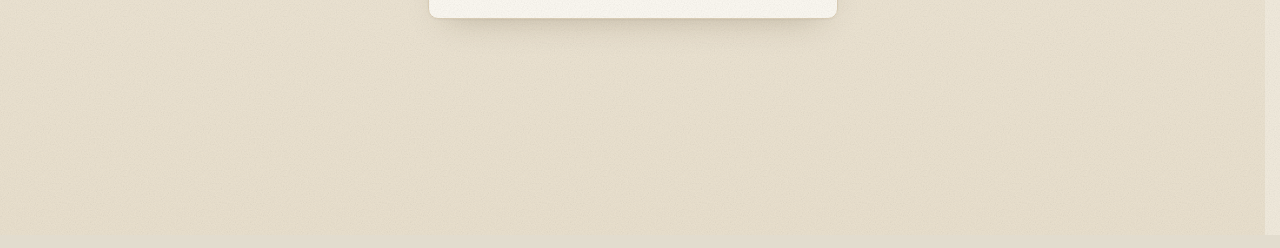
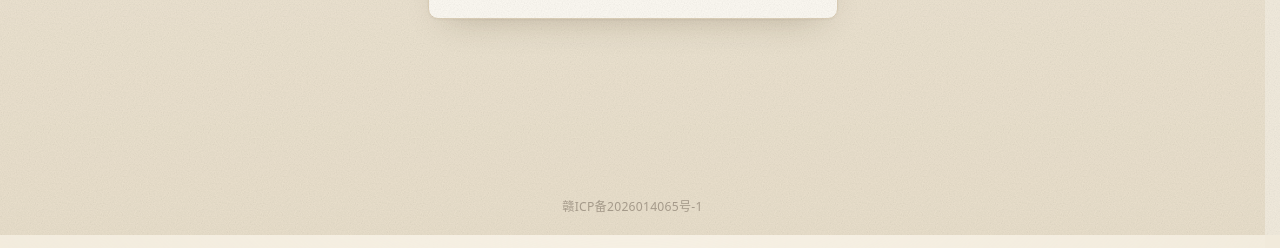
Before and after one commit to ZzzzRyan/FuncQBank, a FastAPI app: page /login in a window 1280 px wide. Shown: the part 565-813 px from the top of the page. Run offline with FastAPI, Linux system fonts and the light colour scheme.

Commit message:
feat: add beian

```diff
--- a/app/static/app.css
+++ b/app/static/app.css
@@ -84,6 +84,9 @@ html[data-theme="dark"] .option.wrong .lab { color: #15131a; }
 
 body {
   margin: 0;
+  display: flex;
+  flex-direction: column;
+  min-height: 100vh;
   font-family: var(--font-serif);
   font-size: 18px;
   line-height: 1.7;
@@ -427,6 +430,17 @@ textarea { resize: vertical; line-height: 1.6; }
 .auth-card { width: 100%; max-width: 410px; }
 .auth-card .brand { font-size: 1.8rem; justify-content: center; margin-bottom: 4px; }
 .auth-card .tag { text-align: center; color: var(--ink-3); font-family: var(--font-sans); font-size: .9rem; margin-bottom: 24px; }
+.beian {
+  text-align: center; padding: 26px 18px 30px;
+  margin-top: auto;
+  font-family: var(--font-sans); font-size: .76rem; letter-spacing: .02em;
+}
+.beian a {
+  color: var(--ink-3); text-decoration: none; opacity: .72;
+  transition: opacity .12s, color .12s;
+}
+.beian a:hover { opacity: 1; color: var(--ink-2); }
+
 .alert { font-family: var(--font-sans); font-size: .9rem; padding: 10px 14px; border-radius: var(--radius-sm); margin-bottom: 16px; }
 .alert.err { background: var(--red-soft); color: var(--red); border: 1px solid color-mix(in srgb, var(--red) 30%, var(--line)); }
 .alert.info { background: var(--blue-soft); color: var(--blue-deep); border: 1px solid color-mix(in srgb, var(--blue) 25%, var(--line)); }
--- /dev/null
+++ b/app/templates/_beian.html
@@ -0,0 +1,3 @@
+<footer class="beian">
+  <a href="https://beian.miit.gov.cn/" target="_blank" rel="noopener noreferrer">赣ICP备2026014065号-1</a>
+</footer>
--- a/app/templates/base.html
+++ b/app/templates/base.html
@@ -52,6 +52,7 @@
 {% endblock %}
 
 <main>{% block body %}{% endblock %}</main>
+{% block footer %}{% endblock %}
 
 <script src="/static/vendor/katex/katex.min.js" defer></script>
 <script src="/static/vendor/katex/contrib/auto-render.min.js" defer></script>
--- a/app/templates/home.html
+++ b/app/templates/home.html
@@ -40,3 +40,4 @@
   {% endfor %}
 </div>
 {% endblock %}
+{% block footer %}{% include "_beian.html" %}{% endblock %}
--- a/app/templates/login.html
+++ b/app/templates/login.html
@@ -16,3 +16,4 @@
   {% if registration_open %}<p class="tag" style="margin-top:18px">还没有账号？<a href="/register">注册一个</a></p>{% endif %}
 </div></div>
 {% endblock %}
+{% block footer %}{% include "_beian.html" %}{% endblock %}
--- a/app/templating.py
+++ b/app/templating.py
@@ -16,7 +16,7 @@ templates = Jinja2Templates(directory=str(BASE_DIR / "app" / "templates"))
 templates.env.filters["rich"] = render_rich
 templates.env.globals["registration_open"] = settings.registration_open
 templates.env.globals["app_name"] = "泛函题库"
-templates.env.globals["asset_v"] = "11"  # bump to bust browser cache of app.css/app.js
+templates.env.globals["asset_v"] = "13"  # bump to bust browser cache of app.css/app.js
 
 TYPE_LABELS = {"single": "单选题", "multiple": "多选题", "judge": "判断题"}
 templates.env.globals["type_labels"] = TYPE_LABELS
```
